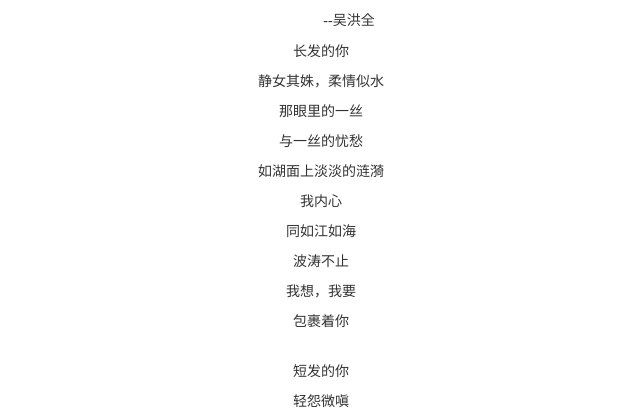
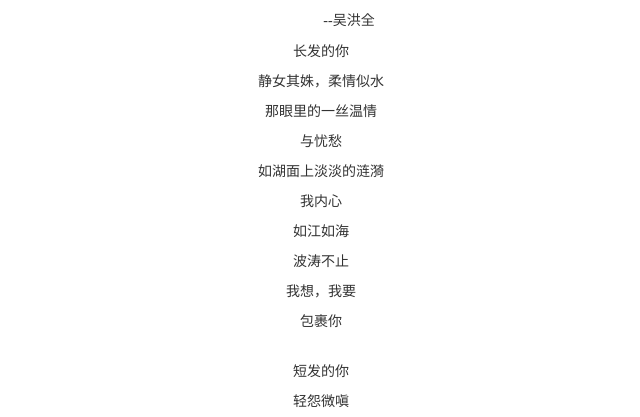
Before and after one commit to GeowindWu/GeowindWu.github.io, a Jekyll site: the page index.html, which Jekyll copies as it is, in a window 1280 px wide. Shown: the part 259-676 px from the top of the page, without its empty margins (319-959 px from the left). Built offline with Jekyll 4.4.1, drawn with Linux system fonts in a browser that asks for light colours; comment, search, counter and statistics services are not loaded.

Commit message:
love you

```diff
--- a/index.html
+++ b/index.html
@@ -43,14 +43,14 @@ var _hmt = _hmt || [];
 			<p style="marginleft:150px; font-family:华文行楷;">&nbsp;&nbsp;&nbsp;&nbsp;&nbsp;&nbsp;&nbsp;&nbsp;&nbsp;&nbsp;&nbsp;&nbsp;&nbsp;&nbsp;&nbsp;&nbsp;--吴洪全</p>
 			<p>长发的你</p>
 			<p>静女其姝，柔情似水</p>
-			<p>那眼里的一丝</p>
-			<p>与一丝的忧愁</p>
+			<p>那眼里的一丝温情</p>
+			<p>与忧愁</p>
 			<p>如湖面上淡淡的涟漪</p>
 			<p>我内心</p>
-			<p>同如江如海</p>
+			<p>如江如海</p>
 			<p>波涛不止</p>
 			<p>我想，我要</p>
-			<p>包裹着你</p>
+			<p>包裹你</p>
 			</br>
 			<p>短发的你</p>
 			<p>轻怨微嗔</p>
```
